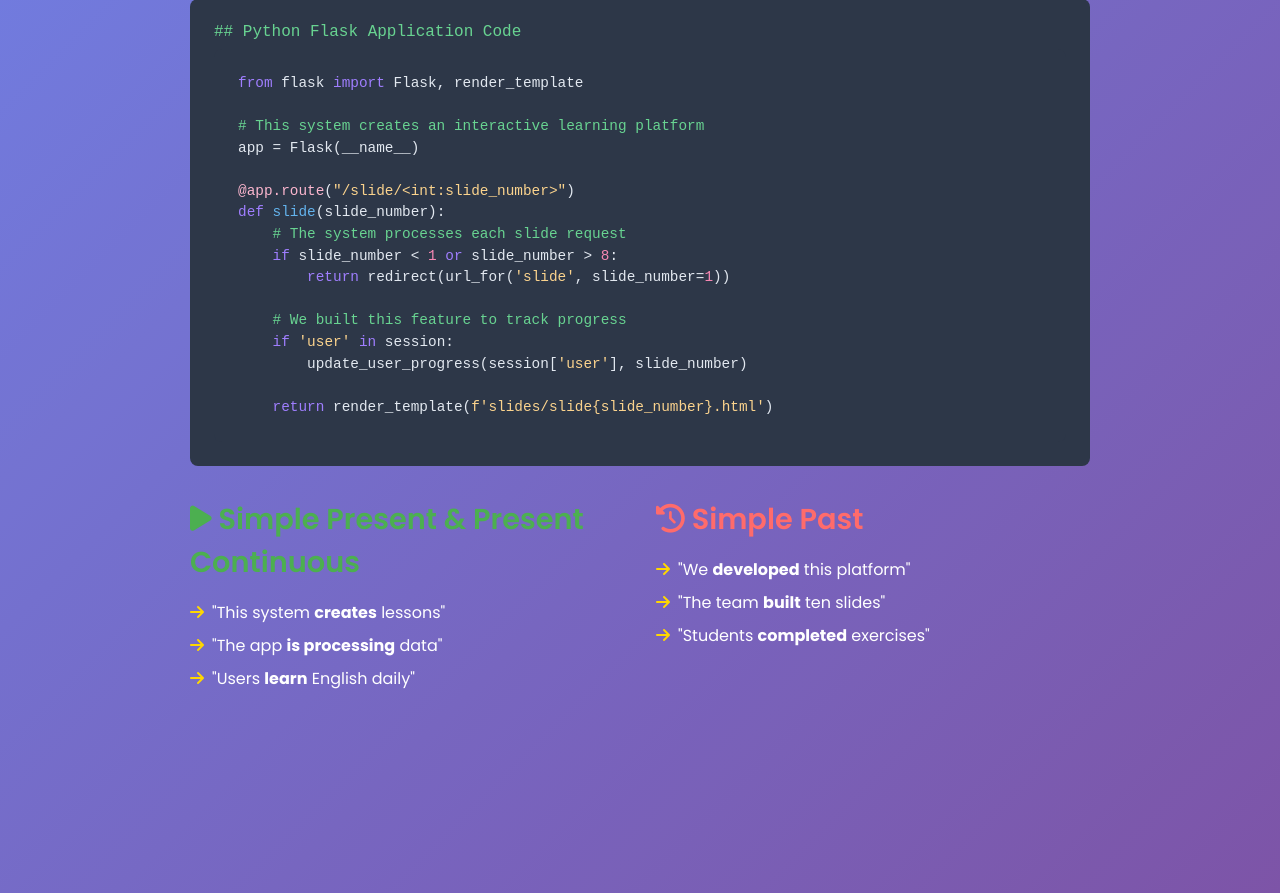
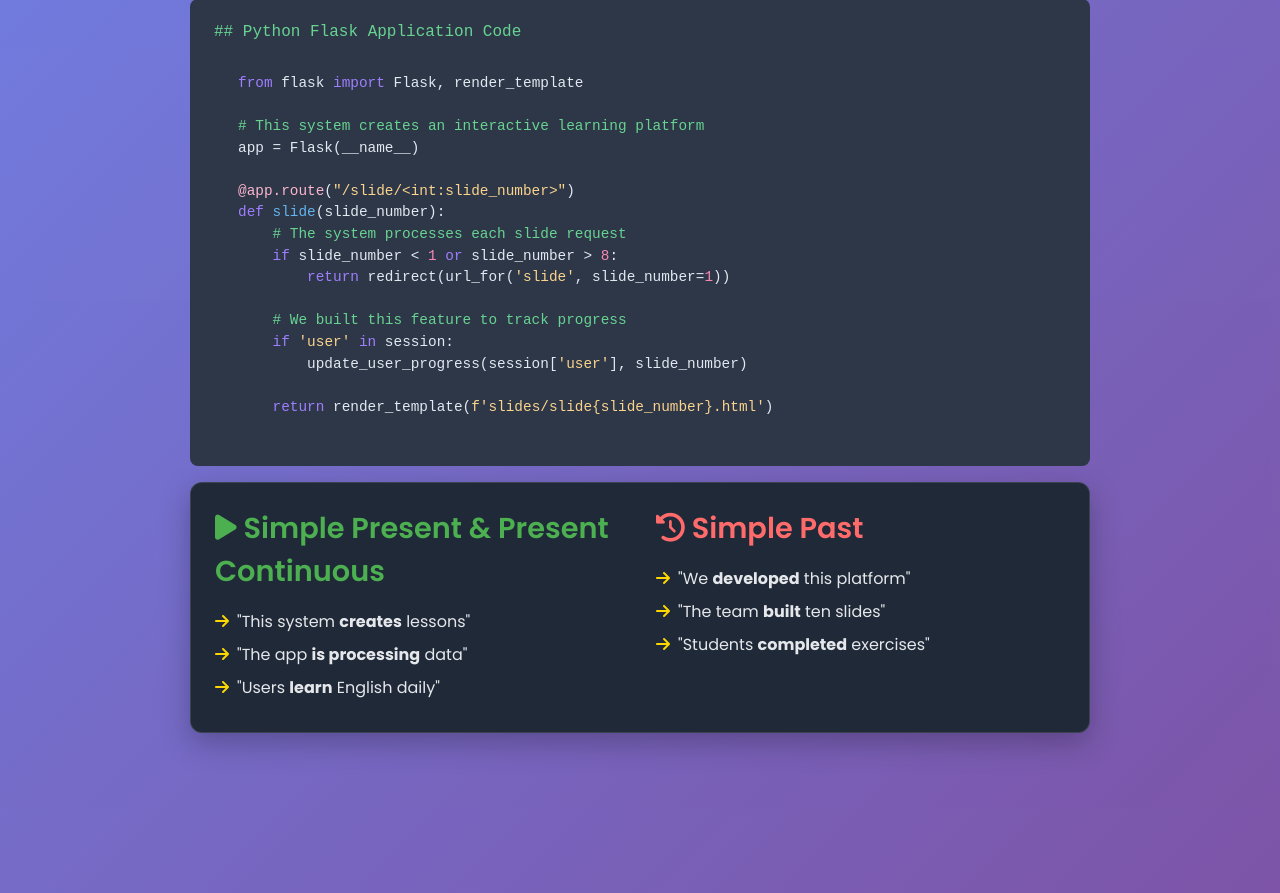
Before and after one commit to chiapettaiago/seminario, a Flask app: template templates/slides/slide2.html in a window 1280 px wide. Shown: the part 534-1427 px from the top of the page. Run offline with Flask 3, Linux system fonts and the light colour scheme; the template is opened without the code that fills it, so the values that code supplies are empty.

Commit message:
layout fixes on unvisible texts due to background with opacity

```diff
--- a/templates/slides/slide2.html
+++ b/templates/slides/slide2.html
@@ -36,7 +36,8 @@ app = Flask(__name__)
     <span style="color: #9f7efe;">return</span> render_template(<span style="color: #fbd38d;">f'slides/slide{slide_number}.html'</span>)</code></pre>
     </div>
 
-    <div style="display: grid; grid-template-columns: 1fr 1fr; gap: 2rem; margin-top: 2rem; width: 100%;">
+    <div style="background: #1f2937; color: #e5e7eb; border: 1px solid rgba(255,255,255,0.12); border-radius: 12px; padding: 1.5rem; margin: 1rem 0 2rem 0; box-shadow: 0 10px 30px rgba(0,0,0,0.25); animation: fadeIn 0.8s ease-out;">
+        <div style="display: grid; grid-template-columns: 1fr 1fr; gap: 2rem; width: 100%; margin-top: 0;">
             <div style="animation: slideInLeft 1s ease-out 1s both;">
                 <h3 style="color: #4CAF50; margin-bottom: 1rem;"><i class="fas fa-play"></i> Simple Present & Present Continuous</h3>
                 <ul style="list-style: none; padding: 0;">
@@ -56,4 +57,5 @@ app = Flask(__name__)
             </div>
         </div>
     </div>
+</div>
 {% endblock %}
--- a/templates/slides/slide3.html
+++ b/templates/slides/slide3.html
@@ -51,7 +51,8 @@ document.querySelectorAll(<span style="color: #fbd38d;">'.vocab-card'</span>).fo
 });</code></pre>
     </div>
 
-    <div style="display: grid; grid-template-columns: 1fr 1fr; gap: 2rem; margin: 2rem 0;">
+    <div style="background: #1f2937; color: #e5e7eb; border: 1px solid rgba(255,255,255,0.12); border-radius: 12px; padding: 1.5rem; margin: 1rem 0 2rem 0; box-shadow: 0 10px 30px rgba(0,0,0,0.25); animation: fadeIn 0.8s ease-out;">
+        <div style="display: grid; grid-template-columns: 1fr 1fr; gap: 2rem; width: 100%;">
             <div style="animation: slideInLeft 1s ease-out 1s both;">
                 <h3 style="color: #4CAF50; margin-bottom: 1rem;"><i class="fas fa-microphone"></i> Vocabulário Interativo</h3>
                 <p style="margin-bottom: 1rem; font-size: 0.95rem;">
@@ -66,6 +67,7 @@ document.querySelectorAll(<span style="color: #fbd38d;">'.vocab-card'</span>).fo
                     <strong>Past Simple:</strong> "We <strong>built</strong> this feature"<br>
                     "The team <strong>implemented</strong> speech synthesis"
                 </p>
+            </div>
         </div>
     </div>
 
--- a/templates/slides/slide4.html
+++ b/templates/slides/slide4.html
@@ -16,12 +16,8 @@
             It's different from Simple Past because the result <strong>is still relevant now</strong>.
         </p>
     </div>
-
-    <h3 style="color: #87CEEB; margin: 2rem 0 1rem 0; text-align: center;"><i class="fas fa-project-diagram"></i> Estrutura: Have/Has + Past Participle</h3>
-
-
-
     <div style="background: #1f2937; color: #e5e7eb; border: 1px solid rgba(255,255,255,0.12); border-radius: 12px; padding: 1.5rem; margin: 1rem 0 2rem 0; box-shadow: 0 10px 30px rgba(0,0,0,0.25); animation: fadeIn 0.8s ease-out;">
+        <h3 style="color: #87CEEB; margin: 2rem 0 1rem 0; text-align: center;"><i class="fas fa-project-diagram"></i> Estrutura: Have/Has + Past Participle</h3>
         <div style="display: grid; grid-template-columns: 1fr 1fr; gap: 2rem; width: 100%;">
         <div style="animation: slideInLeft 1s ease-out 1s both;">
             <h3 style="color: #4CAF50; margin-bottom: 1rem;"><i class="fas fa-check-double"></i> Present Perfect vs Simple Past</h3>
```
Lines whose indentation alone changed are shown as unchanged.
